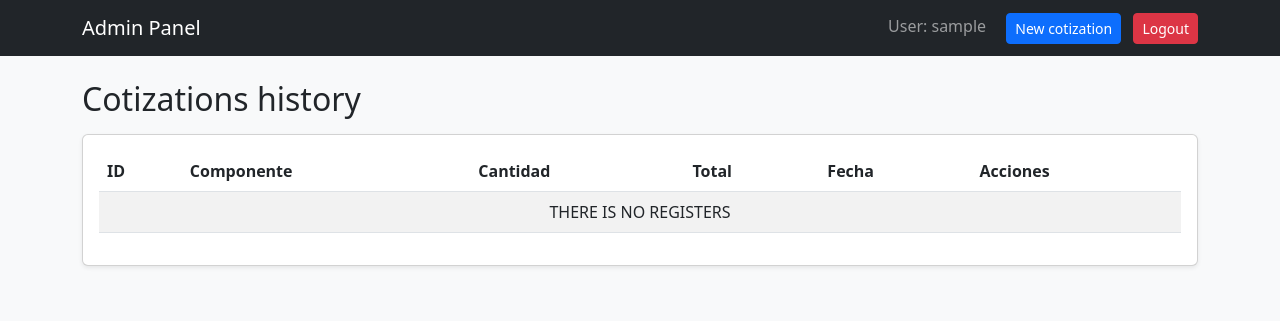
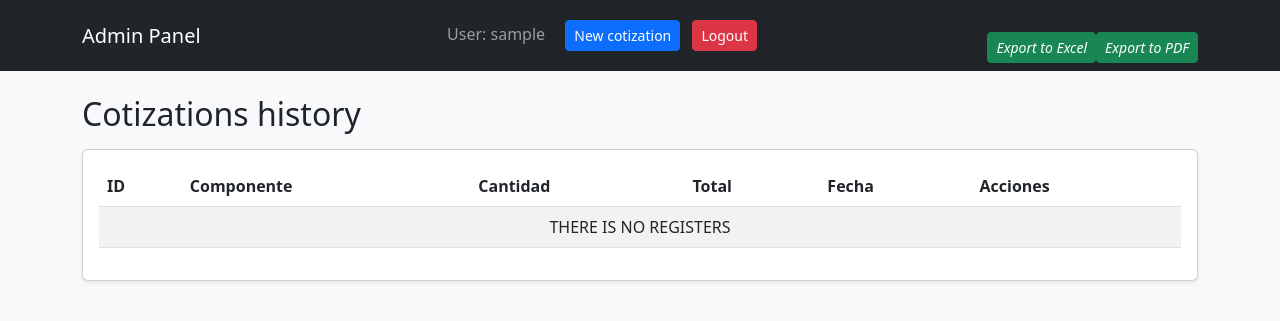
Before and after one commit to Villacreces/Pag_web2, a PHP site: page /dashboard.php in a window 1280 px wide. Shown: the top 321 px of the page. Run offline with PHP 8.4, Linux system fonts and the light colour scheme; the visitor is signed in with stand-in values (Sample User, id 1); data that the repository does not hold is empty.

Commit message:
ProyectoV28

```diff
--- a/conection.php
+++ b/conection.php
@@ -1,3 +1,5 @@
+
+
 <?php
 
 try {
--- a/dashboard.php
+++ b/dashboard.php
@@ -48,6 +48,15 @@ $cotizaciones = $stmt->fetchAll(PDO::FETCH_ASSOC);
                 <span class="navbar-text me-3">User: <?php echo htmlspecialchars($_SESSION['username'] ?? ''); ?></span>
                 <a href="index.php" class="btn btn-primary btn-sm me-2">New cotization</a>
                 <a href="logout.php" class="btn btn-danger btn-sm">Logout</a>
+            </div>
+            <div class="d-flex align-items-center mt-4 justyfy-content-center">
+                <a href="export_report.pdf?type=excel" class="btn btn-success btn-sm">
+                    <i class="bi bi-file-earmark-excel">Export to Excel</i>
+                </a>
+
+                <a href="export_report.pdf?type=pdf" class="btn btn-success btn-sm">
+                    <i class="bi bi-file-earmark-pdf">Export to PDF</i>
+                </a>
             </div>
         </div>
     </nav>
```
Also changed, not shown: export_report.php (added, +22 -0 lines).
